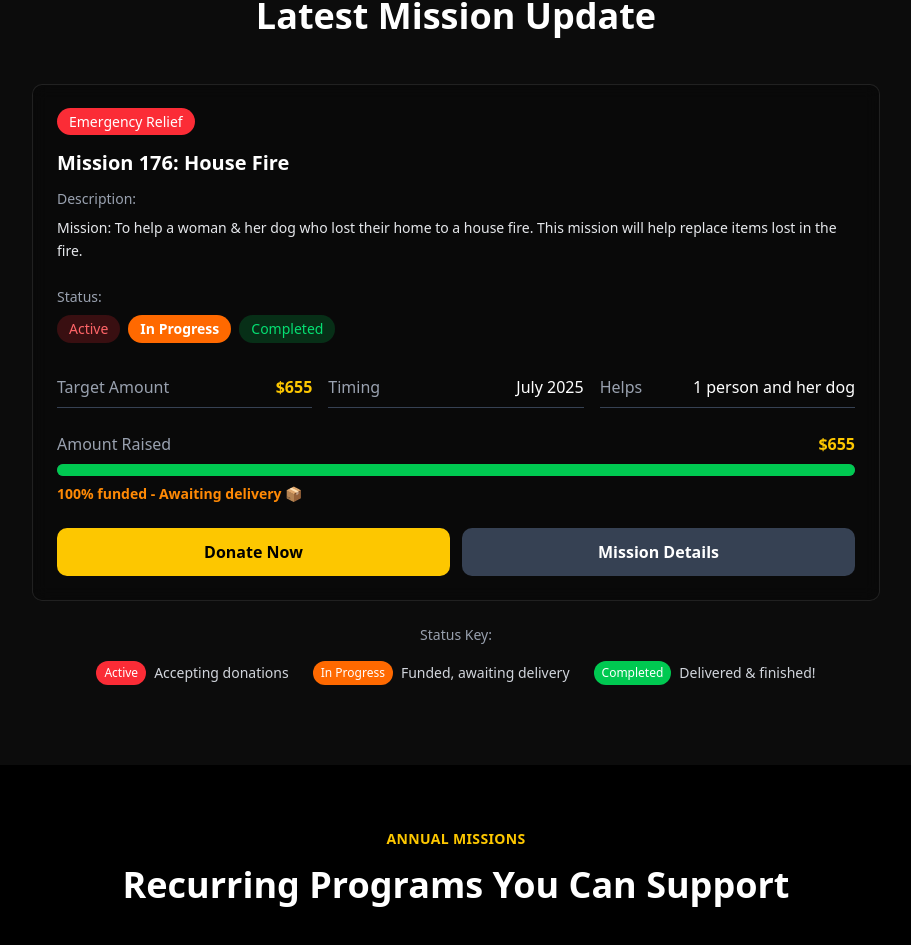
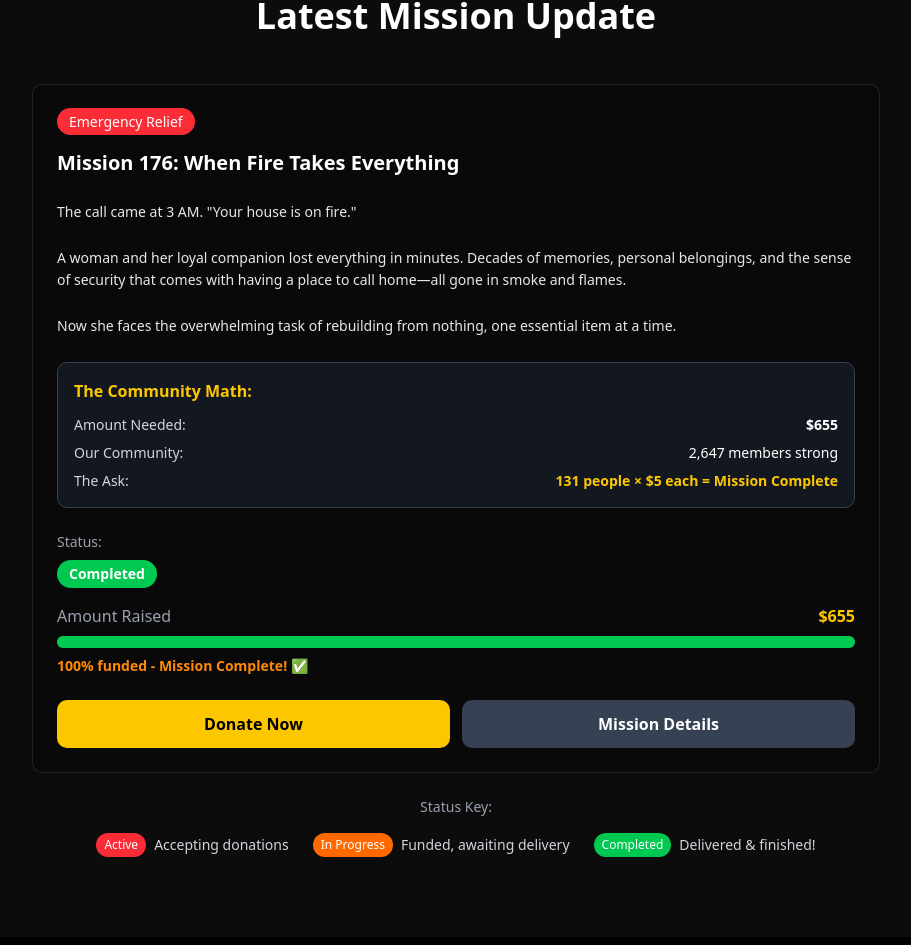
Before and after one commit to kindsquad/kind-squad-humanity-2.0, a React (Vite) app: page /admin in a window 1280 px wide. Shown: the part 1001-1946 px from the top of the page, without its empty margins (184-1095 px from the left). Built offline with nearby package versions, Linux system fonts and the light colour scheme.

Commit message:
Implement Seth Godin-inspired anonymous mission format with compelling storytelling

```diff
--- a/src/components/MissionSpotlight.jsx
+++ b/src/components/MissionSpotlight.jsx
@@ -65,6 +65,56 @@ export default function MissionSpotlight() {
     return Math.min(Math.round((raised / amount) * 100), 100);
   };
 
+  const getAnonymousTitle = (assistanceType) => {
+    const titles = {
+      'Utility Bills': 'Keeping the Lights On',
+      'Food Assistance': 'When Hunger Knocks',
+      'Car Repair': 'Getting Back on the Road',
+      'Medical Bills': 'When Health Costs Everything',
+      'Rent Assistance': 'A Place to Call Home',
+      'Emergency Relief': 'When Crisis Strikes'
+    };
+    return titles[assistanceType] || 'A Community Responds';
+  };
+
+  const getAnonymousStory = (assistanceType, description) => {
+    const stories = {
+      'Utility Bills': 'Winter came early this year. So did the disconnect notice.\n\nAn individual on fixed income, watching bills climb while savings disappear. The choice between warmth and food shouldn\'t exist, but here we are.',
+      'Food Assistance': 'The math just doesn\'t add up anymore.\n\nA family working hard but still falling short. Rent went up, hours got cut, and the gap between income and survival keeps growing.',
+      'Car Repair': 'The car broke down on the way to work. Again.\n\nWithout reliable transportation, keeping a job becomes impossible. The cycle of struggle continues until someone breaks it.',
+      'Medical Bills': 'The diagnosis changed everything.\n\nMedical bills pile up while the ability to work disappears. Insurance covers some things, but not the basics like keeping a roof overhead.',
+      'Emergency Relief': 'Sometimes life piles on all at once.\n\nWhen crisis strikes, it doesn\'t come alone. One emergency becomes many, and the weight becomes too much to bear alone.'
+    };
+
+    return stories[assistanceType] || `Life threw an unexpected challenge.\n\n${description}`;
+  };
+
+  const getUrgencyMessage = (status, amount, amountRaised) => {
+    const percentage = getProgressPercentage(amountRaised, amount);
+
+    if (status === 'completed') return 'Mission Complete! ✅';
+    if (status === 'delivered') return 'Delivered! 📦';
+    if (status === 'items_purchased') return 'Items Purchased 🛒';
+    if (percentage === 100) return 'Goal Reached! 🎉';
+    if (percentage > 75) return 'Almost there! Every dollar counts 💙';
+    if (percentage > 50) return 'Halfway there! Momentum building 🌟';
+    if (percentage > 25) return 'Great start! Keep it going 🚀';
+    if (percentage > 0) return 'First steps taken! Join the mission 💪';
+    return 'Just getting started - Be the first to help 🌟';
+  };
+
+  const calculateCommunityMath = (amount) => {
+    const totalMembers = 2647; // Current member count
+    const donationAmount = 5;
+    const peopleNeeded = Math.ceil(amount / donationAmount);
+
+    return {
+      totalMembers,
+      donationAmount,
+      peopleNeeded
+    };
+  };
+
   return (
     <section className="py-4 md:py-8">
       <div className="max-w-4xl mx-auto px-6">
@@ -78,7 +128,7 @@ export default function MissionSpotlight() {
         </div>
 
         {displayMission ? (
-          // Display published mission from admin dashboard
+          // Display published mission with anonymous format
           <div className="bg-black/20 backdrop-blur-sm rounded-lg p-6 border border-white/10 hover:border-yellow-400/30 transition-colors mb-6">
             <div className="mb-4">
               <span className="bg-blue-600 text-white px-3 py-1 rounded-full text-sm font-medium">
@@ -86,20 +136,47 @@ export default function MissionSpotlight() {
               </span>
             </div>
 
-            <h4 className="text-xl font-bold text-white mb-3">
-              Mission: {displayMission.firstName} {displayMission.lastName}
+            <h4 className="text-xl font-bold text-white mb-6">
+              Mission {displayMission.id?.replace(/[^0-9]/g, '') || '177'}: {getAnonymousTitle(displayMission.assistanceType)}
             </h4>
 
+            {/* Anonymous Story Section */}
             <div className="mb-6">
-              <p className="text-gray-400 text-sm mb-2">Description:</p>
-              <p className="text-gray-200 text-sm leading-relaxed mb-4">
-                {displayMission.description}
-              </p>
+              <div className="text-gray-200 text-sm leading-relaxed whitespace-pre-line">
+                {getAnonymousStory(displayMission.assistanceType, displayMission.description)}
+              </div>
             </div>
 
+            {/* Community Math Section */}
+            <div className="mb-6 bg-gray-800/50 rounded-lg p-4 border border-gray-700">
+              <h5 className="text-yellow-400 font-semibold mb-3">The Community Math:</h5>
+              {(() => {
+                const { totalMembers, donationAmount, peopleNeeded } = calculateCommunityMath(displayMission.amount);
+                return (
+                  <div className="space-y-2 text-sm">
+                    <div className="flex justify-between">
+                      <span className="text-gray-300">Amount Needed:</span>
+                      <span className="text-white font-semibold">${displayMission.amount?.toLocaleString()}</span>
+                    </div>
+                    <div className="flex justify-between">
+                      <span className="text-gray-300">Our Community:</span>
+                      <span className="text-white">{totalMembers.toLocaleString()} members strong</span>
+                    </div>
+                    <div className="flex justify-between">
+                      <span className="text-gray-300">The Ask:</span>
+                      <span className="text-yellow-400 font-semibold">
+                        {peopleNeeded} people × ${donationAmount} each = Mission Complete
+                      </span>
+                    </div>
+                  </div>
+                );
+              })()}
+            </div>
+
+            {/* Status and Progress */}
             <div className="mb-6">
               <p className="text-gray-400 text-sm mb-2">Status:</p>
-              <div className="flex gap-2">
+              <div className="flex gap-2 mb-4">
                 <span className={`${getStatusColor(displayMission.status)} text-white px-3 py-1 rounded-full text-sm font-bold`}>
                   {getStatusLabel(displayMission.status)}
                 </span>
@@ -107,24 +184,7 @@ export default function MissionSpotlight() {
                   Published {displayMission.publishedDate && new Date(displayMission.publishedDate).toLocaleDateString()}
                 </span>
               </div>
-            </div>
 
-            <div className="grid grid-cols-1 md:grid-cols-3 gap-4 mb-6">
-              <div className="flex justify-between items-center py-2 border-b border-gray-700">
-                <span className="text-gray-400">Target Amount</span>
-                <span className="text-yellow-400 font-semibold">${displayMission.amount?.toLocaleString()}</span>
-              </div>
-              <div className="flex justify-between items-center py-2 border-b border-gray-700">
-                <span className="text-gray-400">Published</span>
-                <span className="text-white">{displayMission.publishedDate && new Date(displayMission.publishedDate).toLocaleDateString()}</span>
-              </div>
-              <div className="flex justify-between items-center py-2 border-b border-gray-700">
-                <span className="text-gray-400">Type</span>
-                <span className="text-white">{displayMission.assistanceType}</span>
-              </div>
-            </div>
-
-            <div className="mb-6">
               <div className="flex justify-between items-center mb-2">
                 <span className="text-gray-400">Amount Raised</span>
                 <span className="text-yellow-400 font-semibold">${displayMission.amountRaised?.toLocaleString() || 0}</span>
@@ -136,11 +196,7 @@ export default function MissionSpotlight() {
                 ></div>
               </div>
               <p className="text-sm text-orange-400 mt-2 font-semibold">
-                {getProgressPercentage(displayMission.amountRaised, displayMission.amount)}% funded
-                {displayMission.status === 'completed' && ' - Mission Complete! ✅'}
-                {displayMission.status === 'delivered' && ' - Delivered! 📦'}
-                {displayMission.status === 'items_purchased' && ' - Items Purchased 🛒'}
-                {displayMission.status === 'raised' && ' - Goal Reached! 🎉'}
+                {getProgressPercentage(displayMission.amountRaised, displayMission.amount)}% funded - {getUrgencyMessage(displayMission.status, displayMission.amount, displayMission.amountRaised)}
               </p>
             </div>
 
@@ -154,7 +210,7 @@ export default function MissionSpotlight() {
             </div>
           </div>
         ) : (
-          // Default mission display when no published missions
+          // Default mission display when no published missions (enhanced with anonymous format)
           <div className="bg-black/20 backdrop-blur-sm rounded-lg p-6 border border-white/10 hover:border-yellow-400/30 transition-colors mb-6">
             <div className="mb-4">
               <span className="bg-red-500 text-white px-3 py-1 rounded-full text-sm font-medium">
@@ -162,46 +218,46 @@ export default function MissionSpotlight() {
               </span>
             </div>
 
-            <h4 className="text-xl font-bold text-white mb-3">Mission 176: House Fire</h4>
+            <h4 className="text-xl font-bold text-white mb-6">Mission 176: When Fire Takes Everything</h4>
 
+            {/* Enhanced Anonymous Story */}
             <div className="mb-6">
-              <p className="text-gray-400 text-sm mb-2">Description:</p>
-              <p className="text-gray-200 text-sm leading-relaxed mb-4">
-                Mission: To help a woman & her dog who lost their home to a house fire. This mission will help replace items lost in the fire.
-              </p>
+              <div className="text-gray-200 text-sm leading-relaxed">
+                The call came at 3 AM. "Your house is on fire."
+                <br /><br />
+                A woman and her loyal companion lost everything in minutes. Decades of memories, personal belongings, and the sense of security that comes with having a place to call home—all gone in smoke and flames.
+                <br /><br />
+                Now she faces the overwhelming task of rebuilding from nothing, one essential item at a time.
+              </div>
+            </div>
+
+            {/* Community Math Section */}
+            <div className="mb-6 bg-gray-800/50 rounded-lg p-4 border border-gray-700">
+              <h5 className="text-yellow-400 font-semibold mb-3">The Community Math:</h5>
+              <div className="space-y-2 text-sm">
+                <div className="flex justify-between">
+                  <span className="text-gray-300">Amount Needed:</span>
+                  <span className="text-white font-semibold">$655</span>
+                </div>
+                <div className="flex justify-between">
+                  <span className="text-gray-300">Our Community:</span>
+                  <span className="text-white">2,647 members strong</span>
+                </div>
+                <div className="flex justify-between">
+                  <span className="text-gray-300">The Ask:</span>
+                  <span className="text-yellow-400 font-semibold">131 people × $5 each = Mission Complete</span>
+                </div>
+              </div>
             </div>
 
             <div className="mb-6">
               <p className="text-gray-400 text-sm mb-2">Status:</p>
-              <div className="flex gap-2">
-                <span className="bg-red-500/20 text-red-400 px-3 py-1 rounded-full text-sm">
-                  Active
-                </span>
-                <span className="bg-orange-500 text-white px-3 py-1 rounded-full text-sm font-bold">
-                  In Progress
-                </span>
-                <span className="bg-green-500/20 text-green-400 px-3 py-1 rounded-full text-sm">
+              <div className="flex gap-2 mb-4">
+                <span className="bg-green-500 text-white px-3 py-1 rounded-full text-sm font-bold">
                   Completed
                 </span>
               </div>
-            </div>
 
-            <div className="grid grid-cols-1 md:grid-cols-3 gap-4 mb-6">
-              <div className="flex justify-between items-center py-2 border-b border-gray-700">
-                <span className="text-gray-400">Target Amount</span>
-                <span className="text-yellow-400 font-semibold">$655</span>
-              </div>
-              <div className="flex justify-between items-center py-2 border-b border-gray-700">
-                <span className="text-gray-400">Timing</span>
-                <span className="text-white">July 2025</span>
-              </div>
-              <div className="flex justify-between items-center py-2 border-b border-gray-700">
-                <span className="text-gray-400">Helps</span>
-                <span className="text-white">1 person and her dog</span>
-              </div>
-            </div>
-
-            <div className="mb-6">
               <div className="flex justify-between items-center mb-2">
                 <span className="text-gray-400">Amount Raised</span>
                 <span className="text-yellow-400 font-semibold">$655</span>
@@ -209,7 +265,7 @@ export default function MissionSpotlight() {
               <div className="w-full bg-gray-700 rounded-full h-3">
                 <div className="bg-green-500 h-3 rounded-full" style={{width: '100%'}}></div>
               </div>
-              <p className="text-sm text-orange-400 mt-2 font-semibold">100% funded - Awaiting delivery 📦</p>
+              <p className="text-sm text-orange-400 mt-2 font-semibold">100% funded - Mission Complete! ✅</p>
             </div>
 
             <div className="flex flex-col sm:flex-row gap-3">
```
